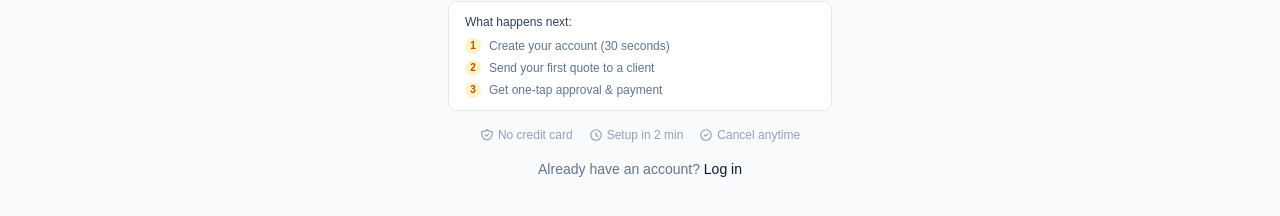
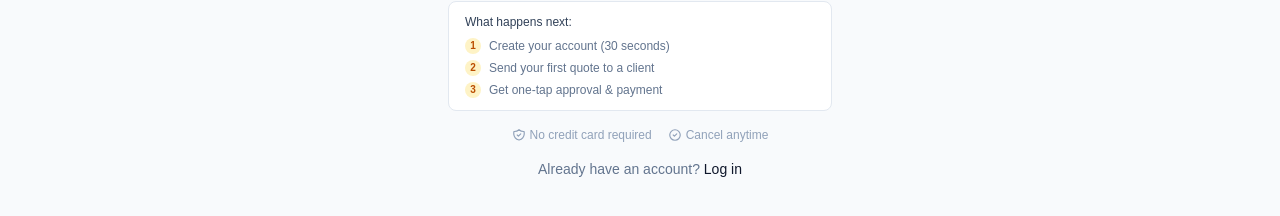
Before and after one commit to moltcorporation/trades-quoting-tool, a Next.js app: page /register in a window 1280 px wide. Shown: the part 628-844 px from the top of the page. Built offline with nearby package versions, Linux system fonts and the light colour scheme.

Commit message:
fix: update registration trust badges to standard format
- Change 'No credit card' to 'No credit card required'
- Replace 'Setup in 2 min' with standardized trust messaging
- Keep 'Cancel anytime' for consistent messaging

```diff
--- a/app/register/page.tsx
+++ b/app/register/page.tsx
@@ -125,11 +125,7 @@ export default function RegisterPage() {
         <div className="mt-4 flex flex-wrap items-center justify-center gap-4 text-xs text-slate-400">
           <span className="flex items-center gap-1">
             <svg className="h-3.5 w-3.5" fill="none" viewBox="0 0 24 24" stroke="currentColor" strokeWidth={2} aria-hidden="true"><path strokeLinecap="round" strokeLinejoin="round" d="M9 12l2 2 4-4m5.618-4.016A11.955 11.955 0 0112 2.944a11.955 11.955 0 01-8.618 3.04A12.02 12.02 0 003 9c0 5.591 3.824 10.29 9 11.622 5.176-1.332 9-6.03 9-11.622 0-1.042-.133-2.052-.382-3.016z" /></svg>
-            No credit card
-          </span>
-          <span className="flex items-center gap-1">
-            <svg className="h-3.5 w-3.5" fill="none" viewBox="0 0 24 24" stroke="currentColor" strokeWidth={2} aria-hidden="true"><path strokeLinecap="round" strokeLinejoin="round" d="M12 8v4l3 3m6-3a9 9 0 11-18 0 9 9 0 0118 0z" /></svg>
-            Setup in 2 min
+            No credit card required
           </span>
           <span className="flex items-center gap-1">
             <svg className="h-3.5 w-3.5" fill="none" viewBox="0 0 24 24" stroke="currentColor" strokeWidth={2} aria-hidden="true"><path strokeLinecap="round" strokeLinejoin="round" d="M9 12l2 2 4-4m6 2a9 9 0 11-18 0 9 9 0 0118 0z" /></svg>
```
